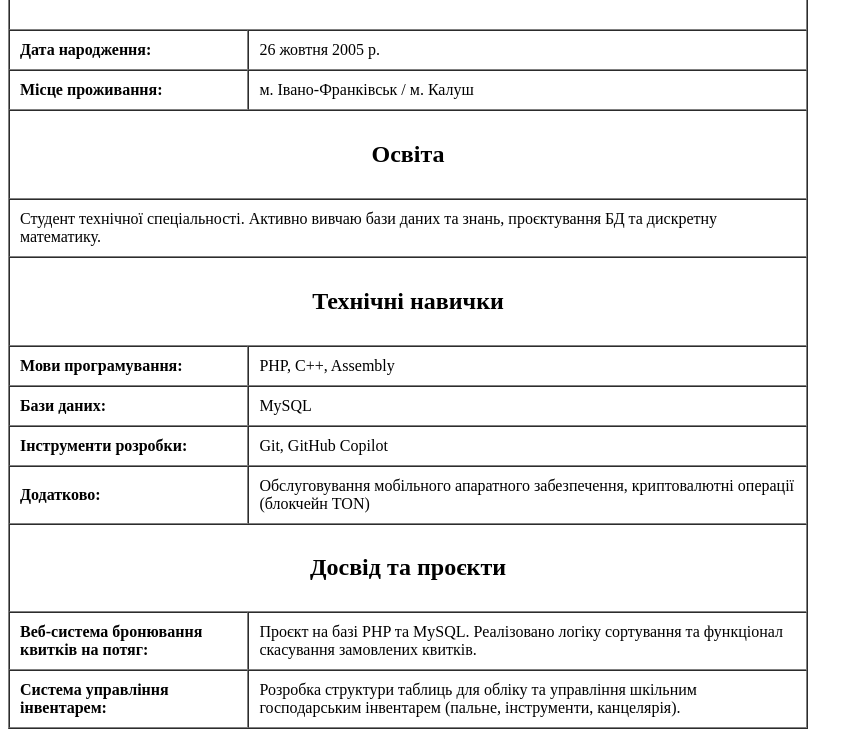
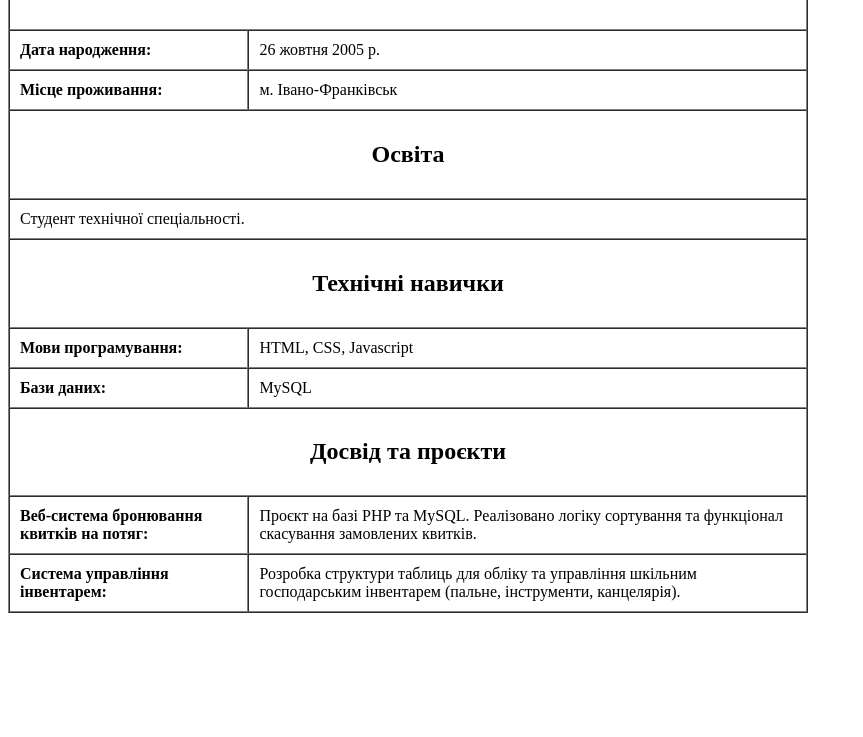
Before and after one commit to stanislav1lutskyi/polytechnic, a plain HTML site: page index.html in a window 1280 px wide. Shown: the part 81-818 px from the top of the page, without its empty margins (0-863 px from the left). Drawn offline with Linux system fonts and the light colour scheme.

Commit message:
Add files via upload

```diff
--- a/index.html
+++ b/index.html
@@ -17,7 +17,7 @@
         </tr>
         <tr>
             <td><strong>Місце проживання:</strong></td>
-            <td>м. Івано-Франківськ / м. Калуш</td>
+            <td>м. Івано-Франківськ</td>
         </tr>
 
         <tr>
@@ -27,7 +27,7 @@
         </tr>
         <tr>
             <td colspan="2">
-                Студент технічної спеціальності. Активно вивчаю бази даних та знань, проєктування БД та дискретну математику.
+                Студент технічної спеціальності.
             </td>
         </tr>
 
@@ -38,19 +38,11 @@
         </tr>
         <tr>
             <td><strong>Мови програмування:</strong></td>
-            <td>PHP, C++, Assembly</td>
+            <td>HTML, CSS, Javascript</td>
         </tr>
         <tr>
             <td><strong>Бази даних:</strong></td>
             <td>MySQL</td>
-        </tr>
-        <tr>
-            <td><strong>Інструменти розробки:</strong></td>
-            <td>Git, GitHub Copilot</td>
-        </tr>
-        <tr>
-            <td><strong>Додатково:</strong></td>
-            <td>Обслуговування мобільного апаратного забезпечення, криптовалютні операції (блокчейн TON)</td>
         </tr>
 
         <tr>
```
